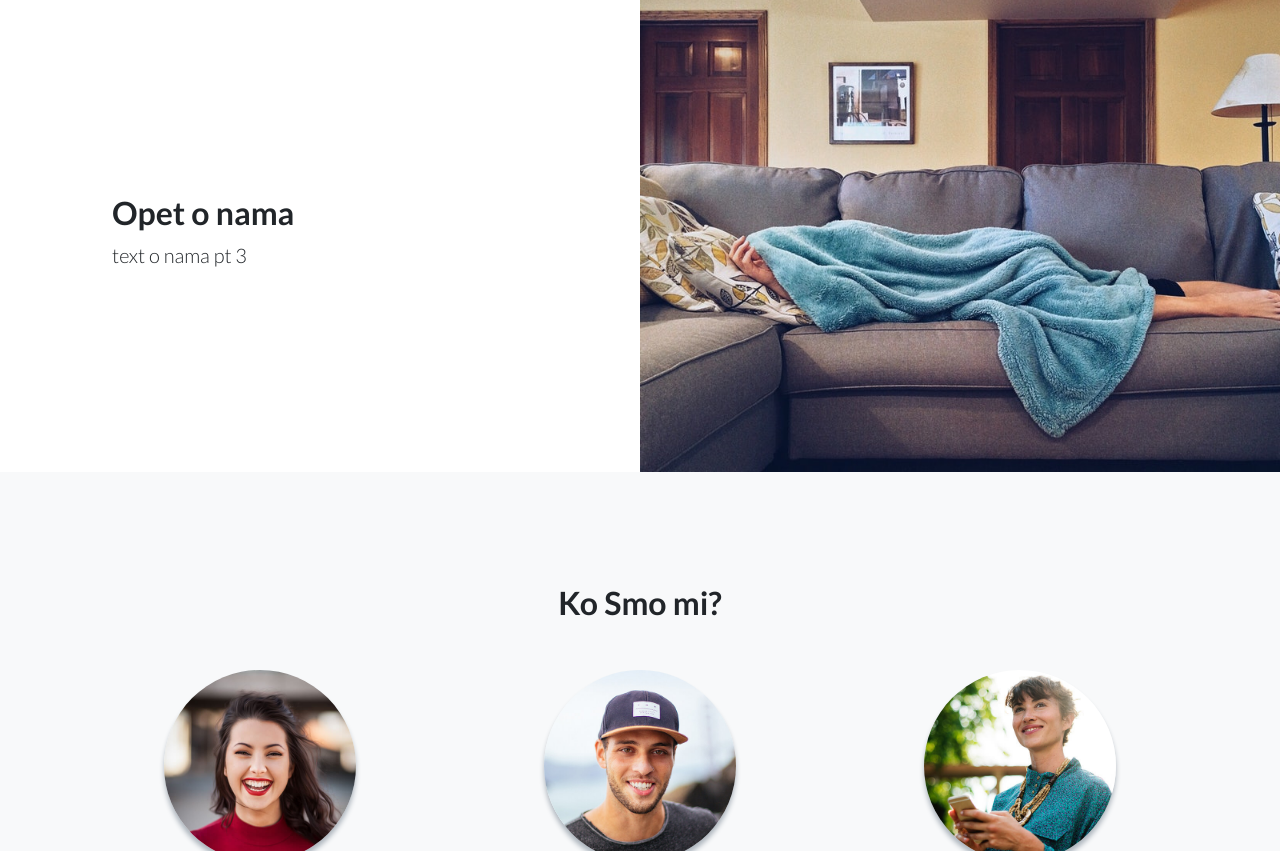
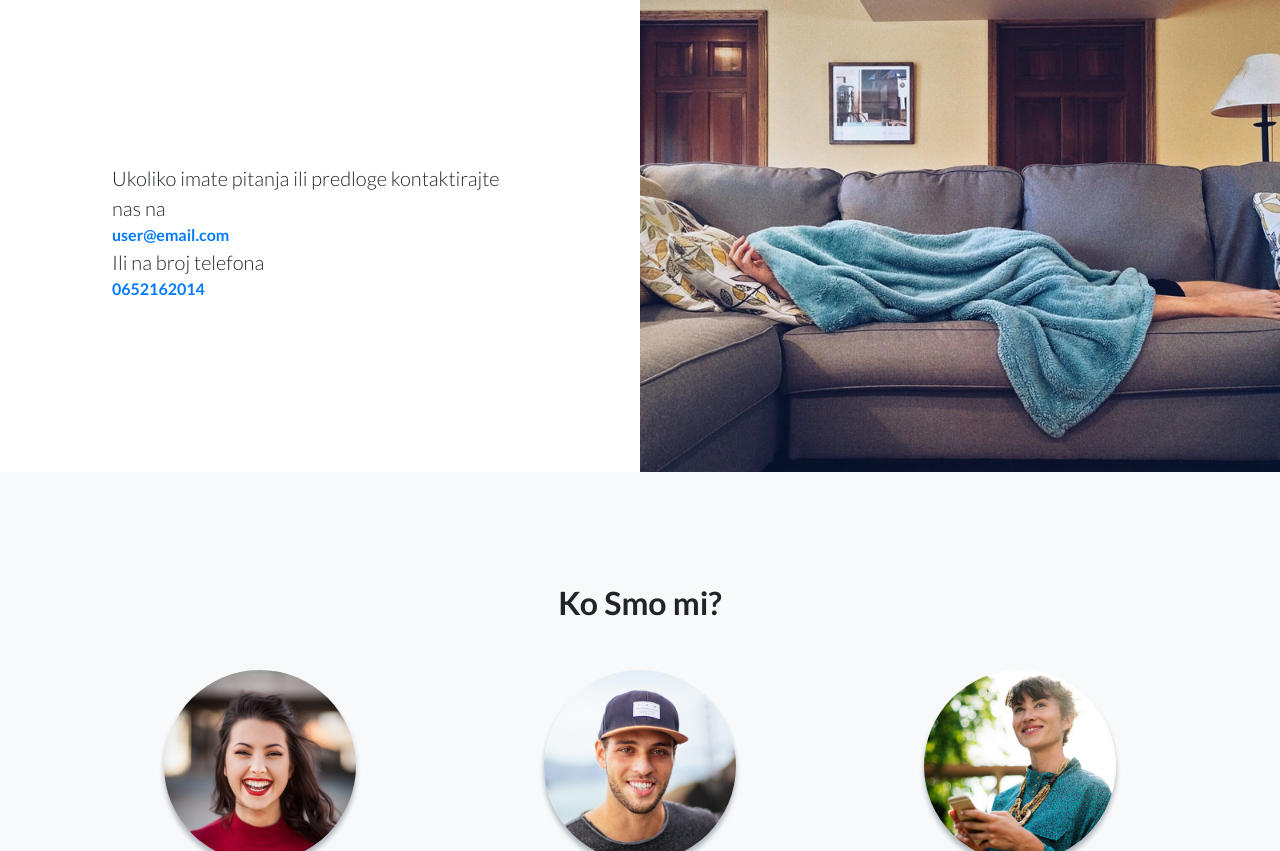
Before and after one commit to andrijaJ01/nidza-sajt, a plain HTML site: page index.html in a window 1280 px wide. Shown: the part 2454-3305 px from the top of the page. Drawn offline with nearby package versions, Linux system fonts and the light colour scheme.

Commit message:
contact details

```diff
--- a/index.html
+++ b/index.html
@@ -285,8 +285,11 @@
             <div class="row no-gutters">
                 <div class="col-lg-6 order-lg-2 text-white showcase-img" style="background-image: url(&quot;assets/img/shcs3.jpg&quot;);"><span></span></div>
                 <div class="col-lg-6 my-auto order-lg-1 showcase-text">
-                    <h2>Opet o nama</h2>
-                    <p class="lead mb-0">text o nama pt 3</p>
+
+                    <p class="lead mb-0">Ukoliko imate pitanja ili predloge kontaktirajte nas na</p>
+                    <a href="mailto:email.com"><b>user@email.com</b></a>
+                    <p class="lead mb-0">Ili na broj telefona</p>
+                    <a href='tel:+381652162014'><b>0652162014</b></a>
                 </div>
             </div>
         </div>
```
Also changed, not shown: 1 other file.
